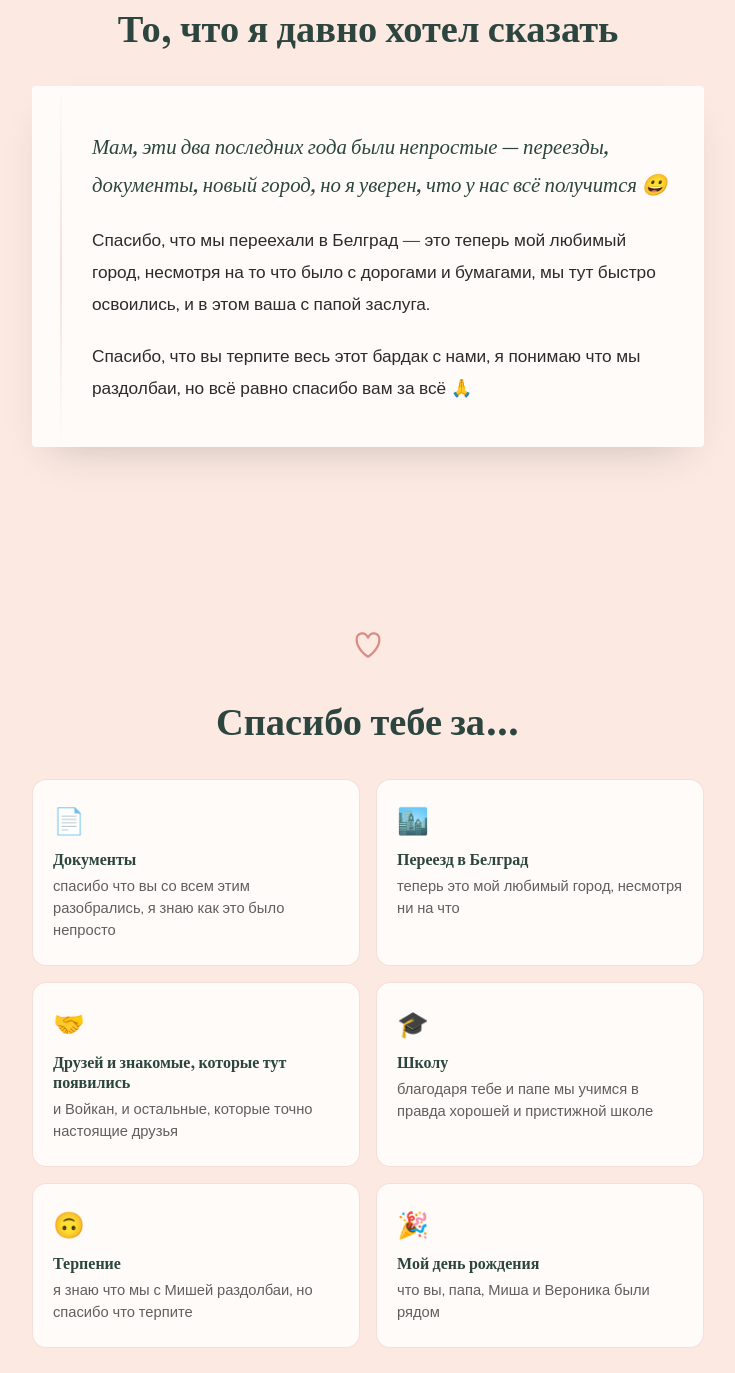
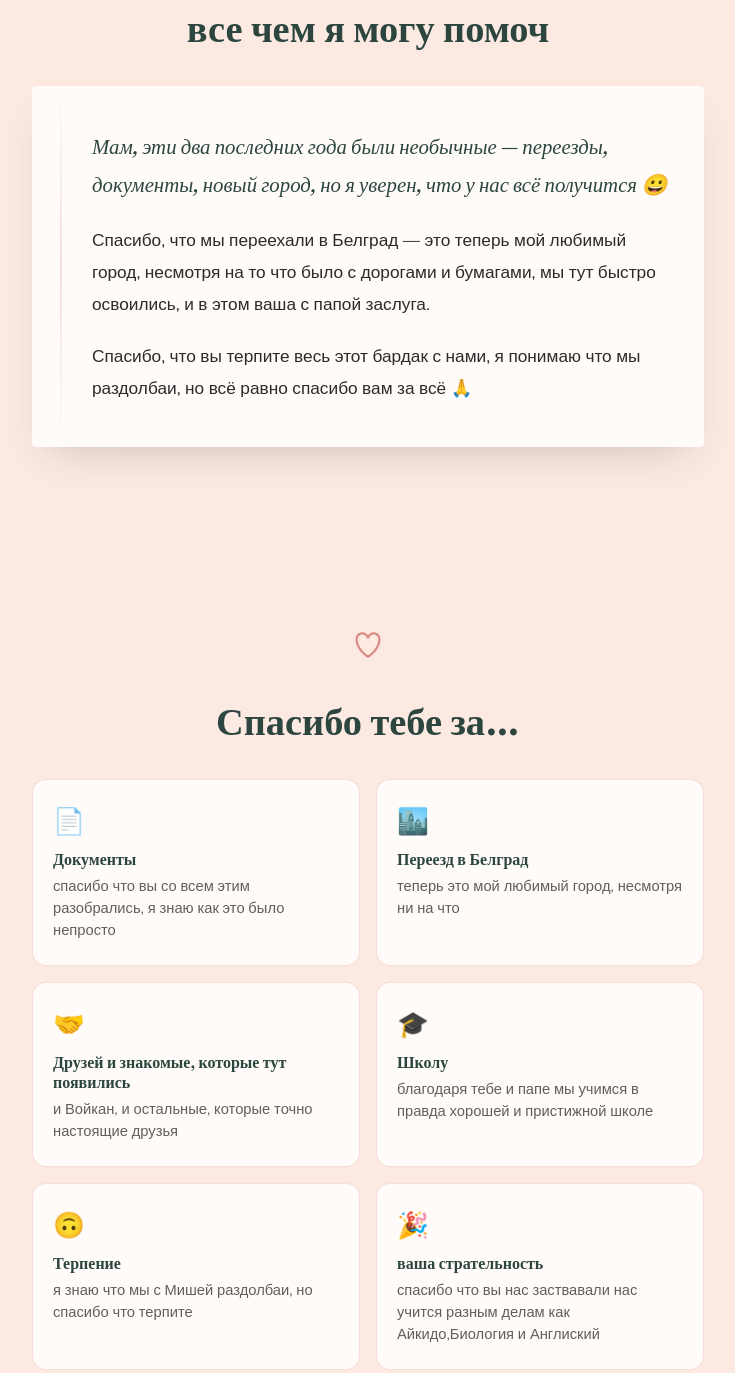
Before and after one commit to leontev2005roman-hash/R4tttttttttt, a website: page index.html in a window 1280 px wide. Shown: the part 956-2329 px from the top of the page, without its empty margins (272-1007 px from the left). Drawn offline with nearby package versions, Linux system fonts and the light colour scheme.

Commit message:
Update index.html

```diff
--- a/index.html
+++ b/index.html
@@ -308,9 +308,9 @@
 
 <section class="letter reveal">
   <div class="divider"><svg viewBox="0 0 24 24"><path d="M12 21s-8-5-8-12a4 4 0 0 1 8-1 4 4 0 0 1 8 1c0 7-8 12-8 12z"/></svg></div>
-  <h2>То, что я давно хотел сказать</h2>
+  <h2>все чем я могу помоч</h2>
   <div class="letter-card">
-    <p>Мам, эти два последних года были непростые — переезды, документы, новый город, но я уверен, что у нас всё получится 😀</p>
+    <p>Мам, эти два последних года были необычные — переезды, документы, новый город, но я уверен, что у нас всё получится 😀</p>
     <p>Спасибо, что мы переехали в Белград — это теперь мой любимый город, несмотря на то что было с дорогами и бумагами, мы тут быстро освоились, и в этом ваша с папой заслуга.</p>
     <p>Спасибо, что вы терпите весь этот бардак с нами, я понимаю что мы раздолбаи, но всё равно спасибо вам за всё 🙏</p>
   </div>
@@ -325,7 +325,7 @@
     <div class="thanks-card"><span class="icon">🤝</span><div class="title">Друзей и знакомые, которые тут появились</div><div class="desc">и Войкан, и остальные, которые точно настоящие друзья</div></div>
     <div class="thanks-card"><span class="icon">🎓</span><div class="title">Школу</div><div class="desc">благодаря тебе и папе мы учимся в правда хорошей и пристижной школе</div></div>
     <div class="thanks-card"><span class="icon">🙃</span><div class="title">Терпение</div><div class="desc">я знаю что мы с Мишей раздолбаи, но спасибо что терпите</div></div>
-    <div class="thanks-card"><span class="icon">🎉</span><div class="title">Мой день рождения</div><div class="desc">что вы, папа, Миша и Вероника были рядом</div></div>
+    <div class="thanks-card"><span class="icon">🎉</span><div class="title">ваша стрательность</div><div class="desc">спасибо что вы нас заствавали нас учится разным делам как Айкидо,Биология и Англиский</div></div>
   </div>
 </section>
 
```
